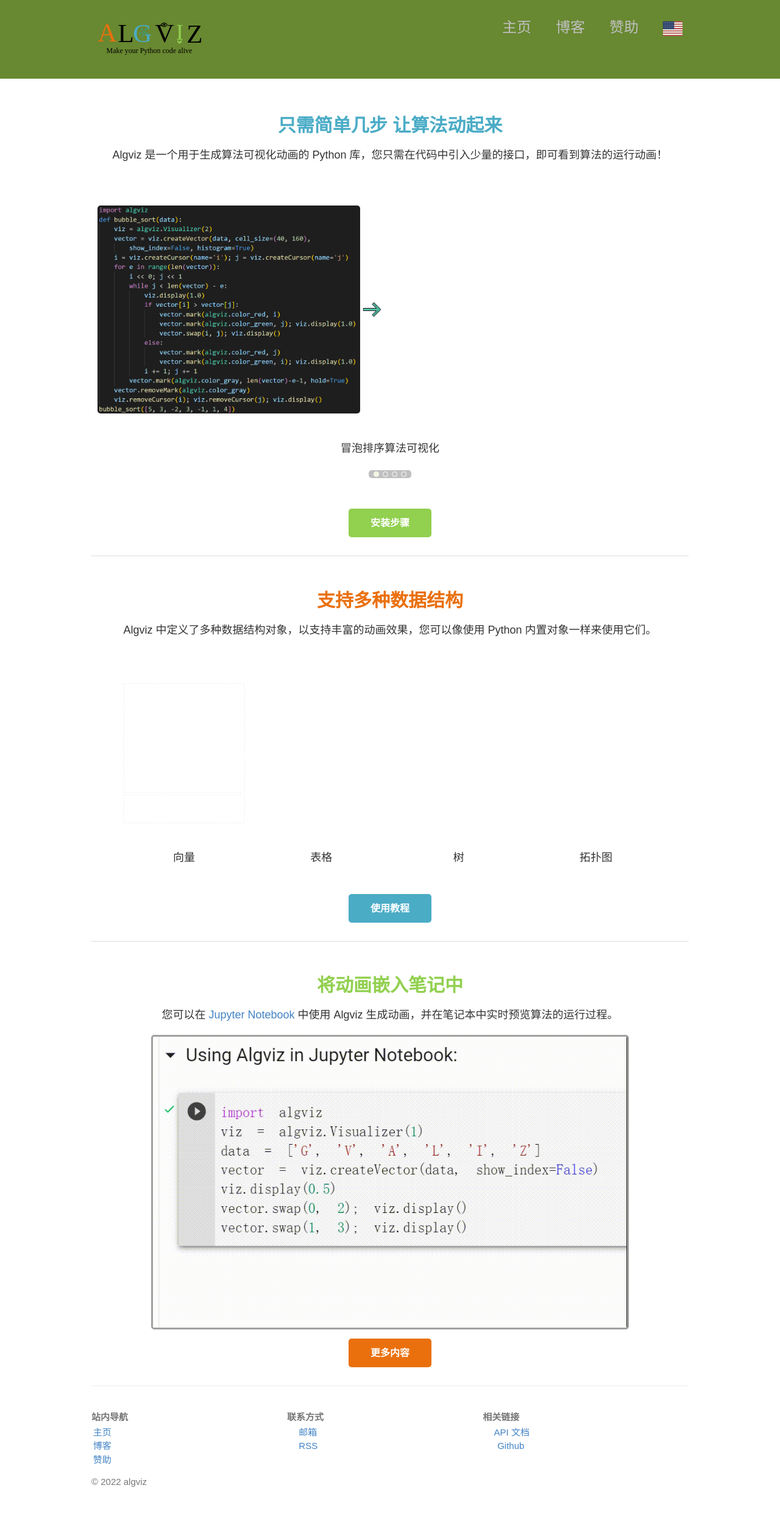
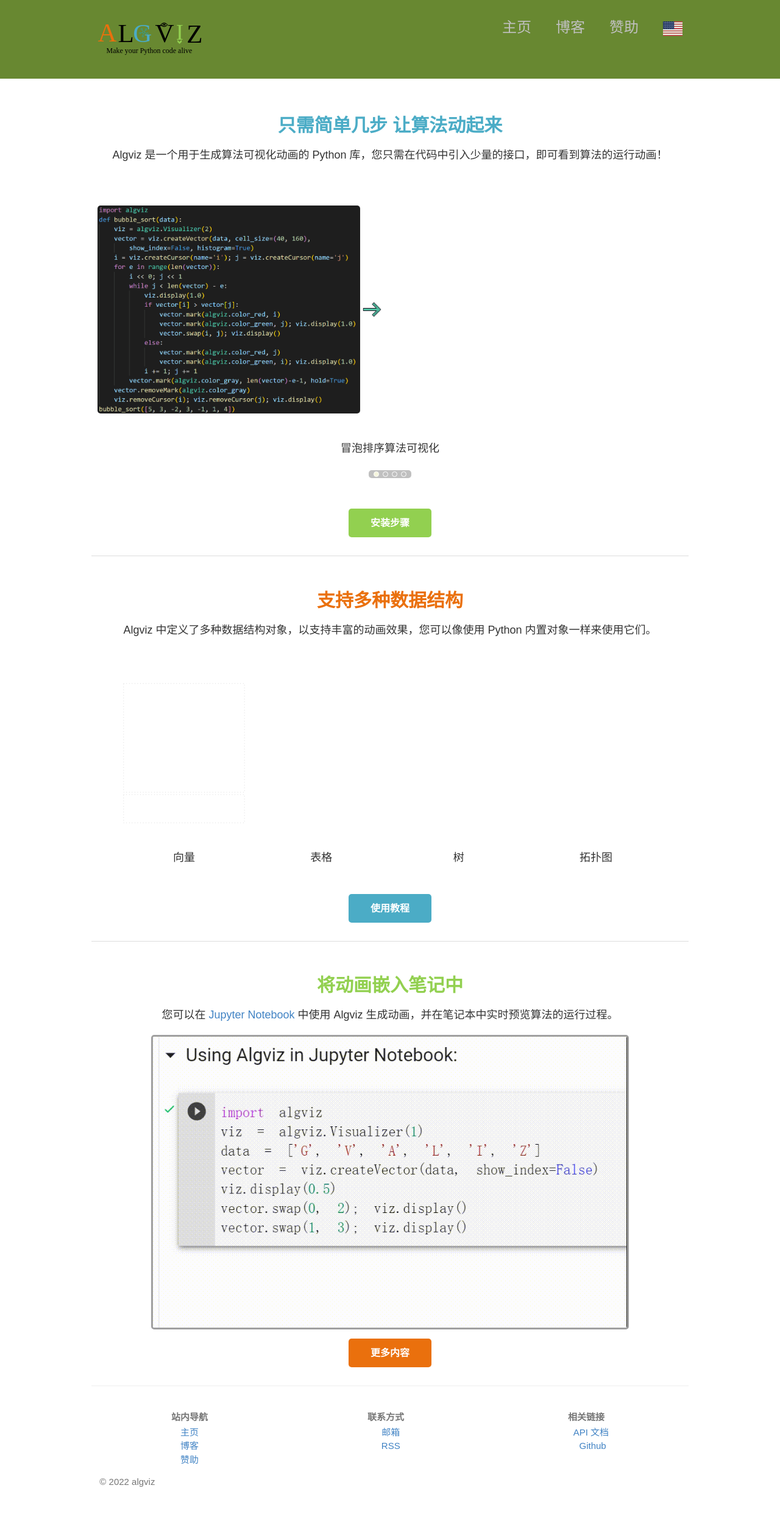
Before and after one commit to zjl9959/algviz.com, a Jekyll site: the page built from index.html, in a window 1280 px wide. Shown: the whole page at 61% size. Built offline with Jekyll 4.4.1, drawn with Linux system fonts in a browser that asks for light colours; some web fonts are replaced.

Commit message:
Update footer links style.

```diff
--- a/_includes/footer.html
+++ b/_includes/footer.html
@@ -8,44 +8,44 @@
 <footer class="container">
       <div class="site-footer" role="contentinfo">
         <div style="display:flex;flex-direction:row">
-            <div style="display:flex;flex-direction:column;flex-grow:1">
+            <div style="display:flex;flex-direction:column;flex-grow:1;align-items:center">
                 {% if page.lang == "zh" %}
                     <span style="margin-bottom: 2pt;"><b>站内导航</b></span>
                     {% for nav in site.navs.cn %}
-                        <a style="margin-left:2pt;" href="{{ site.url }}{{ nav.href }}" title="{{ nav.label }}" target="{{ nav.target | default: _self }}">{{ nav.label }}</a>
+                        <a href="{{ site.url }}{{ nav.href }}" title="{{ nav.label }}" target="{{ nav.target | default: _self }}">{{ nav.label }}</a>
                     {% endfor %}
                 {% elsif page.lang == "en" %}
                     <span style="margin-bottom: 2pt;"><b>Navigation</b></span>
                     {% for nav in site.navs.en %}
-                        <a style="margin-left:2pt;" href="{{ site.url }}{{ nav.href }}" title="{{ nav.label }}" target="{{ nav.target | default: _self }}">{{ nav.label }}</a>
+                        <a href="{{ site.url }}{{ nav.href }}" title="{{ nav.label }}" target="{{ nav.target | default: _self }}">{{ nav.label }}</a>
                     {% endfor %}
                 {% endif %}
             </div>
-            <div style="display:flex;flex-direction:column;flex-grow:1">
+            <div style="display:flex;flex-direction:column;flex-grow:1;align-items:center">
                 {% if page.lang == "zh" %}
                     <span style="margin-bottom: 2pt;"><b>联系方式</b></span>
-                    <a style="margin-left:2pt;" href="mailto: {{ site.email }}" title="邮箱"><span class="octicon octicon-mail"></span> 邮箱</a>
+                    <a href="mailto: {{ site.email }}" title="邮箱"><span class="octicon octicon-mail"></span> 邮箱</a>
                 {% elsif page.lang == "en" %}
                     <span style="margin-bottom: 2pt;"><b>Contact</b></span>
-                    <a style="margin-left:2pt;" href="mailto: {{ site.url }}{{ nav.href }}" title="Email"><span class="octicon octicon-mail"></span> Email</a>
+                    <a href="mailto: {{ site.url }}{{ nav.href }}" title="Email"><span class="octicon octicon-mail"></span> Email</a>
                 {% endif %}
-                <a style="margin-left:2pt;" href="{{ site.url }}{{ site.subscribe_rss }}"><span class="octicon octicon-rss"></span> RSS</a>
+                <a href="{{ site.url }}{{ site.subscribe_rss }}"><span class="octicon octicon-rss"></span> RSS</a>
             </div>
-            <div style="display:flex;flex-direction:column;flex-grow:1">
+            <div style="display:flex;flex-direction:column;flex-grow:1;align-items:center">
                 {% if page.lang == "zh" %}
                     <span style="margin-bottom: 2pt;"><b>相关链接</b></span>
-                    <a style="margin-left:2pt;" href="https://algviz.readthedocs.io" title="接口文档"><span class="octicon octicon-book"></span> API 文档</a>
+                    <a href="https://algviz.readthedocs.io" title="接口文档"><span class="octicon octicon-book"></span> API 文档</a>
                 {% elsif page.lang == "en" %}
                     <span style="margin-bottom: 2pt;"><b>Links</b></span>
-                    <a style="margin-left:2pt;" href="https://algviz.readthedocs.io" title="ReadThedocs"><span class="octicon octicon-book"></span> Documents</a>
+                    <a href="https://algviz.readthedocs.io" title="ReadThedocs"><span class="octicon octicon-book"></span> Documents</a>
                 {% endif %}
-                <a style="margin-left:2pt;" href="https://github.com/zjl9959/algviz" title="Github">
+                <a href="https://github.com/zjl9959/algviz" title="Github">
                     <span class="octicon octicon-mark-github" style="position:relative;margin-left:-2pt;top:0px;left:0px;font-size:18px;"></span>Github
                 </a>
             </div>
         </div>
 
-        <div style="margin-top: 10pt;">
+        <div style="margin-top:10pt;margin-left:10pt;">
             <div class="copyright">© {{ site.since }} <span title="algviz">algviz</span></div>
         </div>
       </div>
```
